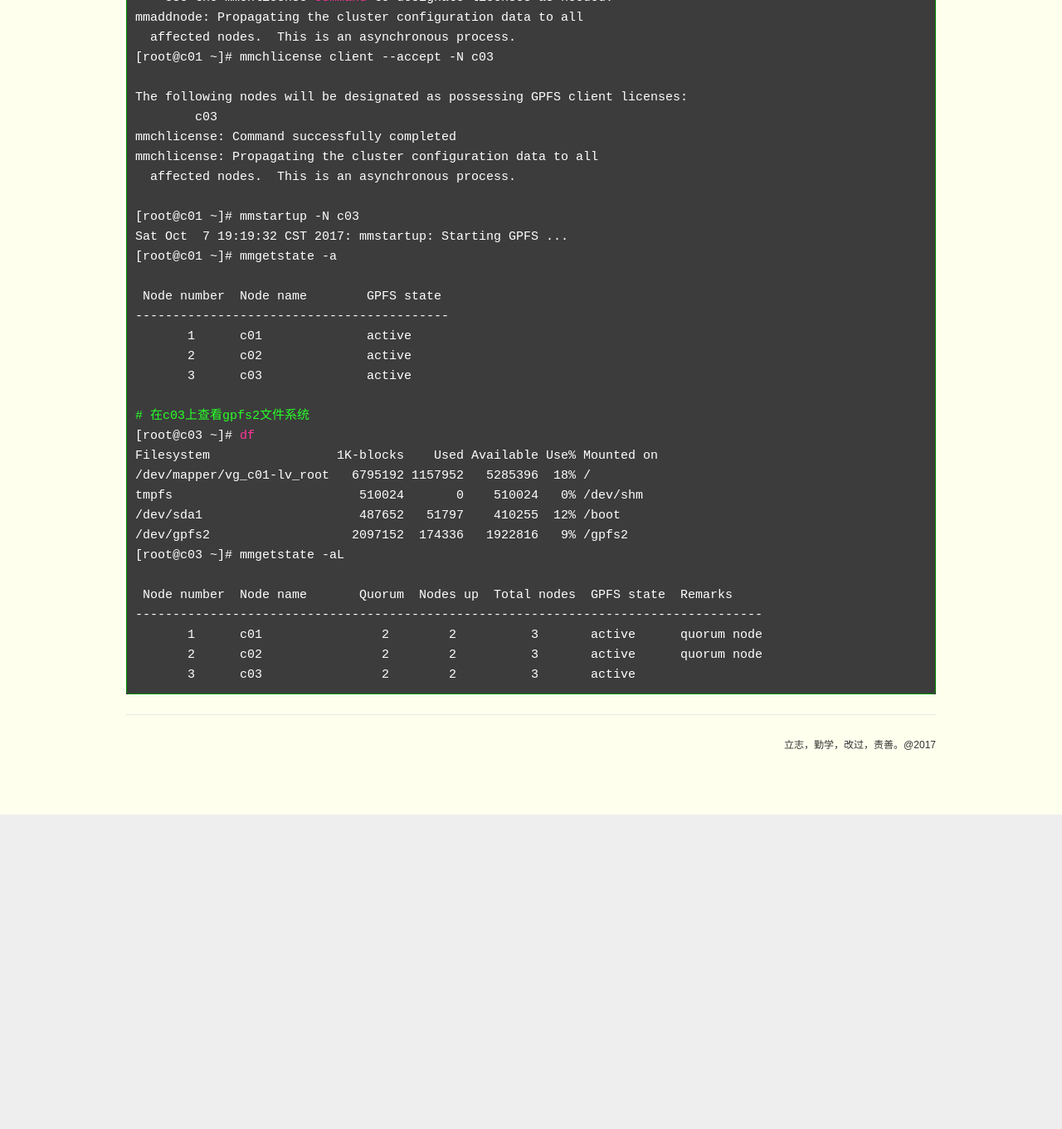
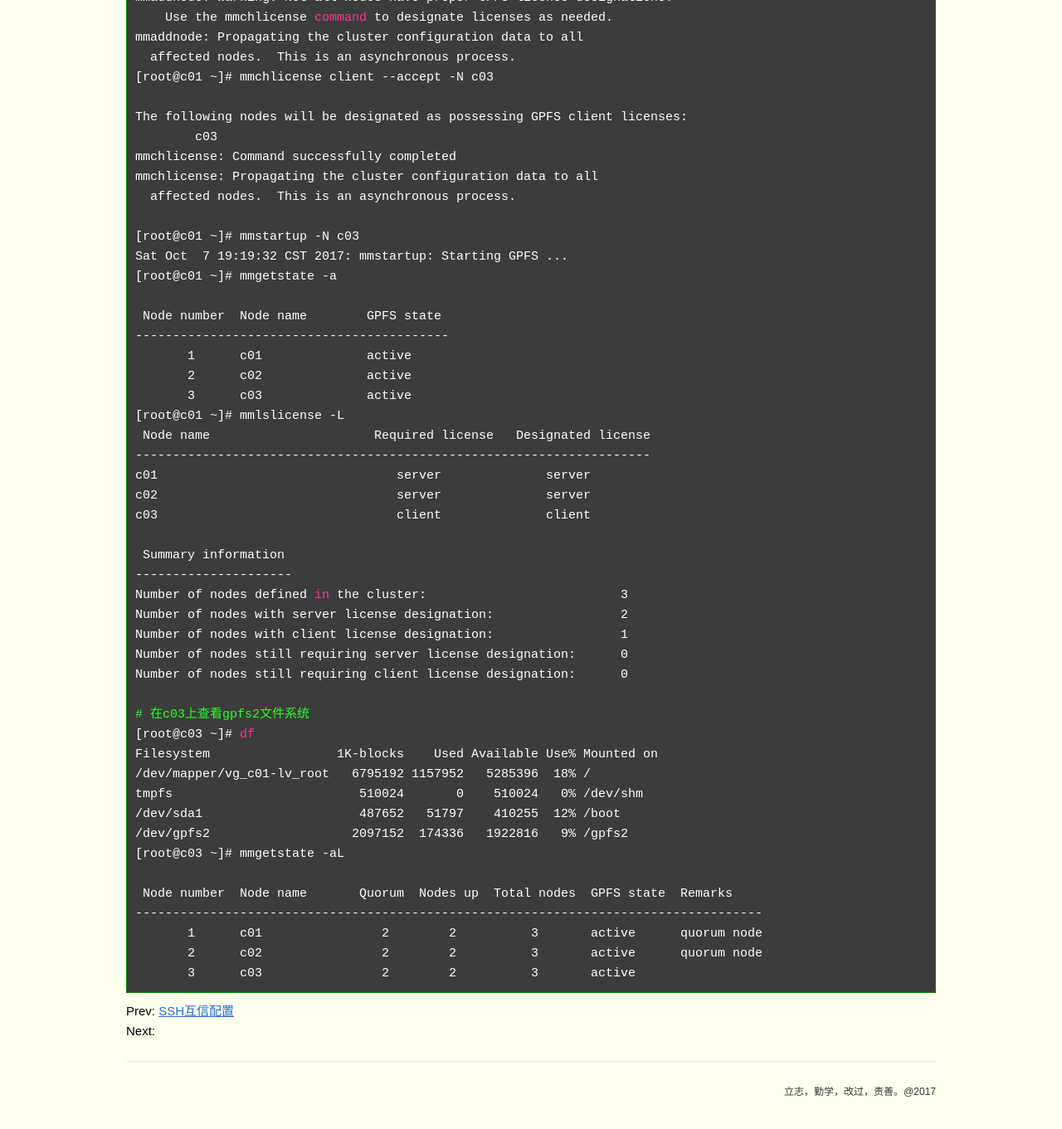
Before and after one commit to yangfeiffei/yangfeiffei.github.io, a Jekyll site: the page built from _posts/2017-10-07-gpfs-install-test2.md, in a window 1280 px wide and 1400 px high, scrolled down 6040 px. Shown: the top 1361 px of the window at 83% size. Built offline with Jekyll 4.4.1, drawn with Linux system fonts in a browser that asks for light colours; nearby versions of some CDN libraries; before the commit the page ends 7022 px from its top, so only the background shows below that; some of the changed text lies outside the part shown.

Commit message:
gpfs install test2 modfied

```diff
--- a/_layouts/post.html
+++ b/_layouts/post.html
@@ -12,3 +12,9 @@ layout: default
 <div class="post">
 {{ content }}
 </div>
+
+</hr>
+<div>Prev:
+	<a href="{{ page.previous.url }}">{{ page.previous.title }}</a></div>
+<div>Next:
+	<a href="{{ page.next.url }}">{{ page.next.title }}</a></div>
--- a/_posts/2017-10-07-gpfs-install-test2.md
+++ b/_posts/2017-10-07-gpfs-install-test2.md
@@ -107,9 +107,9 @@ mmlscluster: Command failed.  Examine previous error messages to determine cause
 name         |  value
 -------------|-------------------
 集群名称      | 3NodeCluster
-主，备节点     | c01，c02
+主，备节点     | c01,c02
 manager      | c01
-quorum       | ?
+quorum       | c01,c02
 shared disk  | sdb,sdc,sdd,sde
 
 ## 2.2 安装和部署过程
@@ -139,7 +139,8 @@ Disk /dev/sdd: 1073 MB, 1073741824 bytes
 Disk /dev/sde: 1073 MB, 1073741824 bytes
 
 # 创建集群，接受许可
-[root@c01 ~]# mmcrcluster -N "c01:manager-quorum,c02:quorum" -p c01 -s c02 -r /usr/bin/ssh -R /usr/bin/scp -C 3NodeCluster
+[root@c01 ~]# mmcrcluster -N "c01:manager-quorum,c02:quorum" -p c01 -s c02 \
+-r /usr/bin/ssh -R /usr/bin/scp -C 3NodeCluster
 Sat Oct  7 19:00:31 CST 2017: mmcrcluster: Processing node c01
 Sat Oct  7 19:00:31 CST 2017: mmcrcluster: Processing node c02
 mmcrcluster: Command successfully completed
@@ -253,6 +254,20 @@ Sat Oct  7 19:19:32 CST 2017: mmstartup: Starting GPFS ...
        1      c01              active
        2      c02              active
        3      c03              active
+[root@c01 ~]# mmlslicense -L
+ Node name                      Required license   Designated license
+---------------------------------------------------------------------
+c01                                server              server
+c02                                server              server
+c03                                client              client
+
+ Summary information
+---------------------
+Number of nodes defined in the cluster:                          3
+Number of nodes with server license designation:                 2
+Number of nodes with client license designation:                 1
+Number of nodes still requiring server license designation:      0
+Number of nodes still requiring client license designation:      0
 
 # 在c03上查看gpfs2文件系统
 [root@c03 ~]# df
```
Also changed, not shown: other parts of _posts/2017-10-07-gpfs-install-test2.md (+1 -1 lines).
